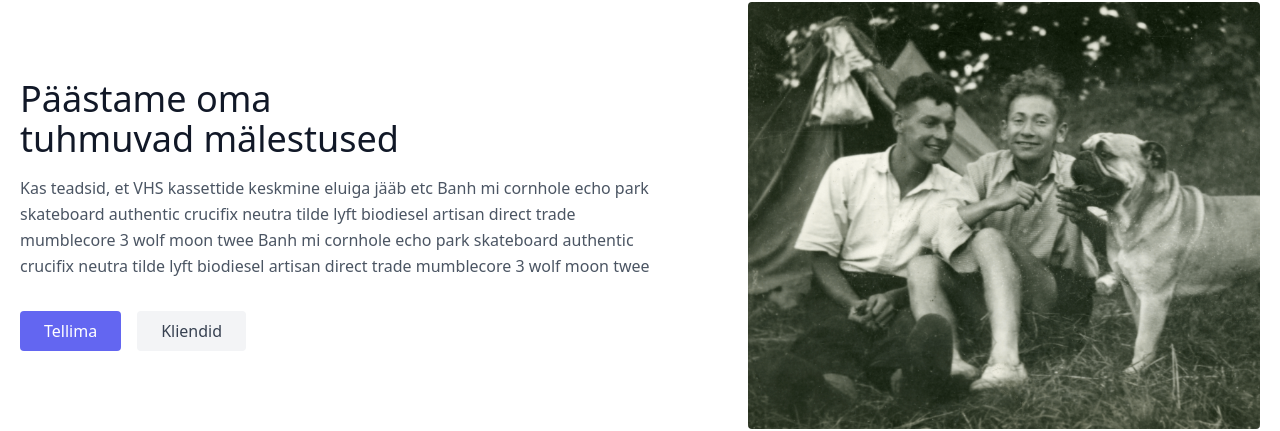
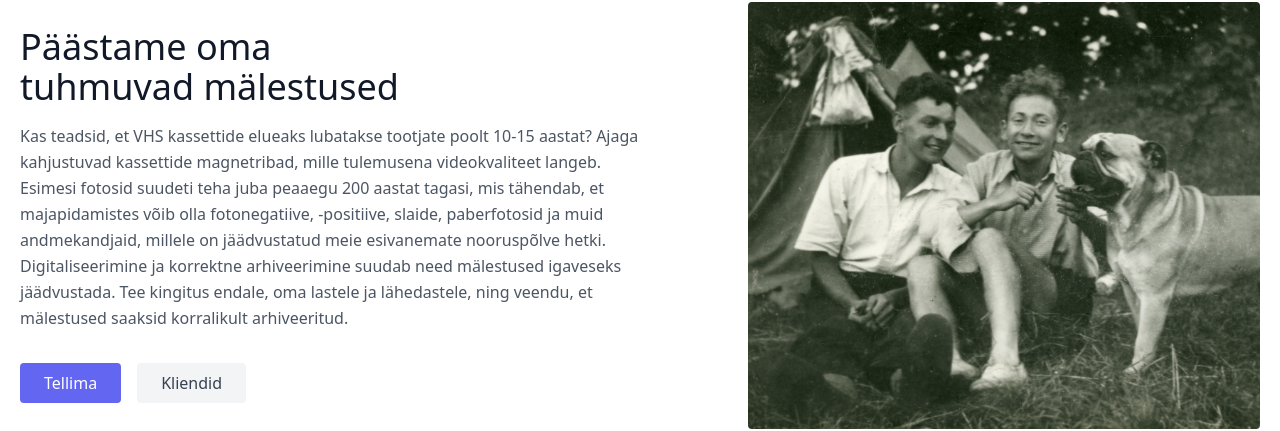
Before and after one commit to Yabodo/slaid, a Nuxt app: page / in a window 1280 px wide. Shown: the part 166-597 px from the top of the page. Built offline with nearby package versions, Linux system fonts and the light colour scheme; no server answers.

Commit message:
header copy

```diff
--- a/pages/index.vue
+++ b/pages/index.vue
@@ -168,7 +168,7 @@ import { ref, computed } from 'vue'
       <h1 class="title-font sm:text-4xl text-3xl mb-4 font-medium text-gray-900">Päästame oma
         <br class="hidden lg:inline-block">tuhmuvad mälestused
       </h1>
-      <p class="mb-8 leading-relaxed">Kas teadsid, et VHS kassettide keskmine eluiga jääb etc Banh mi cornhole echo park skateboard authentic crucifix neutra tilde lyft biodiesel artisan direct trade mumblecore 3 wolf moon twee Banh mi cornhole echo park skateboard authentic crucifix neutra tilde lyft biodiesel artisan direct trade mumblecore 3 wolf moon twee</p>
+      <p class="mb-8 leading-relaxed">Kas teadsid, et VHS kassettide elueaks lubatakse tootjate poolt 10-15 aastat? Ajaga kahjustuvad kassettide magnetribad, mille tulemusena videokvaliteet langeb. Esimesi fotosid suudeti teha juba peaaegu 200 aastat tagasi, mis tähendab, et majapidamistes võib olla fotonegatiive, -positiive, slaide, paberfotosid ja muid andmekandjaid, millele on jäädvustatud meie esivanemate nooruspõlve hetki. Digitaliseerimine ja korrektne arhiveerimine suudab need mälestused igaveseks jäädvustada. Tee kingitus endale, oma lastele ja lähedastele, ning veendu, et mälestused saaksid korralikult arhiveeritud.</p>
       <div class="flex justify-center">
         <a href="#order">
           <button  class="flex ml-auto h-fit text-white bg-indigo-500 border-0 py-2 px-6 focus:outline-none hover:bg-indigo-600 rounded">
```
